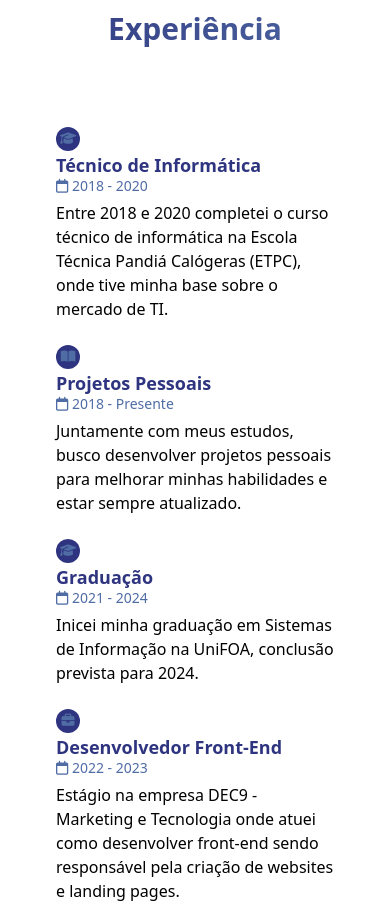
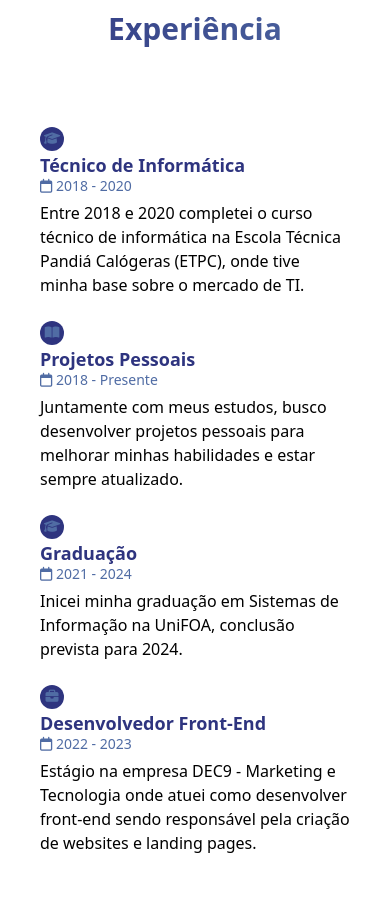
Before and after one commit to TheKatsu1/portfolio, an Astro site: page / in a window 390 px wide. Shown: the part 2000-2906 px from the top of the page. Built offline with nearby package versions, Linux system fonts and the light colour scheme; Astro itself is replaced by a stand-in of ours; a web font is replaced by a local one.

Commit message:
Correção bug mobile

```diff
--- a/src/components/Experiencia.vue
+++ b/src/components/Experiencia.vue
@@ -4,7 +4,7 @@
             class="text-3xl font-extrabold text-transparent bg-clip-text bg-gradient-to-r from-kldarkblue to-klblue text-center">
             Experiência</h2>
     </div>
-    <ol class="items-center sm:flex px-14 gap-4">
+    <ol class="items-center sm:flex px-10 gap-4">
         <li class="relative mb-6 sm:mb-0">
             <div class="flex items-center">
                 <div
```
